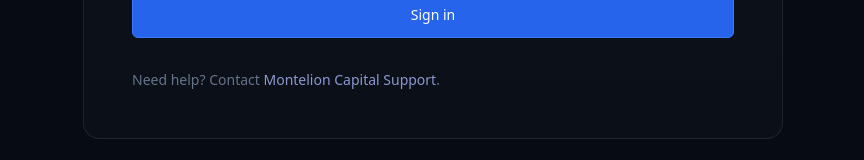
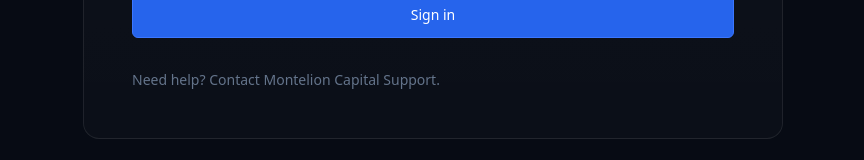
Before and after one commit to montelioncapital/montelion-app-v1, a Next.js app: page /login in a window 1280 px wide. Shown: the part 487-647 px from the top of the page, without its empty margins (207-1071 px from the left). Built offline with nearby package versions, Linux system fonts and the light colour scheme.

Commit message:
Update page.jsx

```diff
--- a/app/login/page.jsx
+++ b/app/login/page.jsx
@@ -38,10 +38,9 @@ export default function LoginPage() {
           </button>
         </form>
 
-        {/* Aide alignée à gauche avec le même effet de survol que la home */}
+        {/* Aide alignée à gauche */}
         <p className="mt-8 text-left text-sm text-slate-500">
-          Need help? Contact{" "}
-          <a href="#" className="mc-support-link">Montelion Capital Support</a>.
+          Need help? Contact <a href="#">Montelion Capital Support</a>.
         </p>
       </div>
     </div>
```
